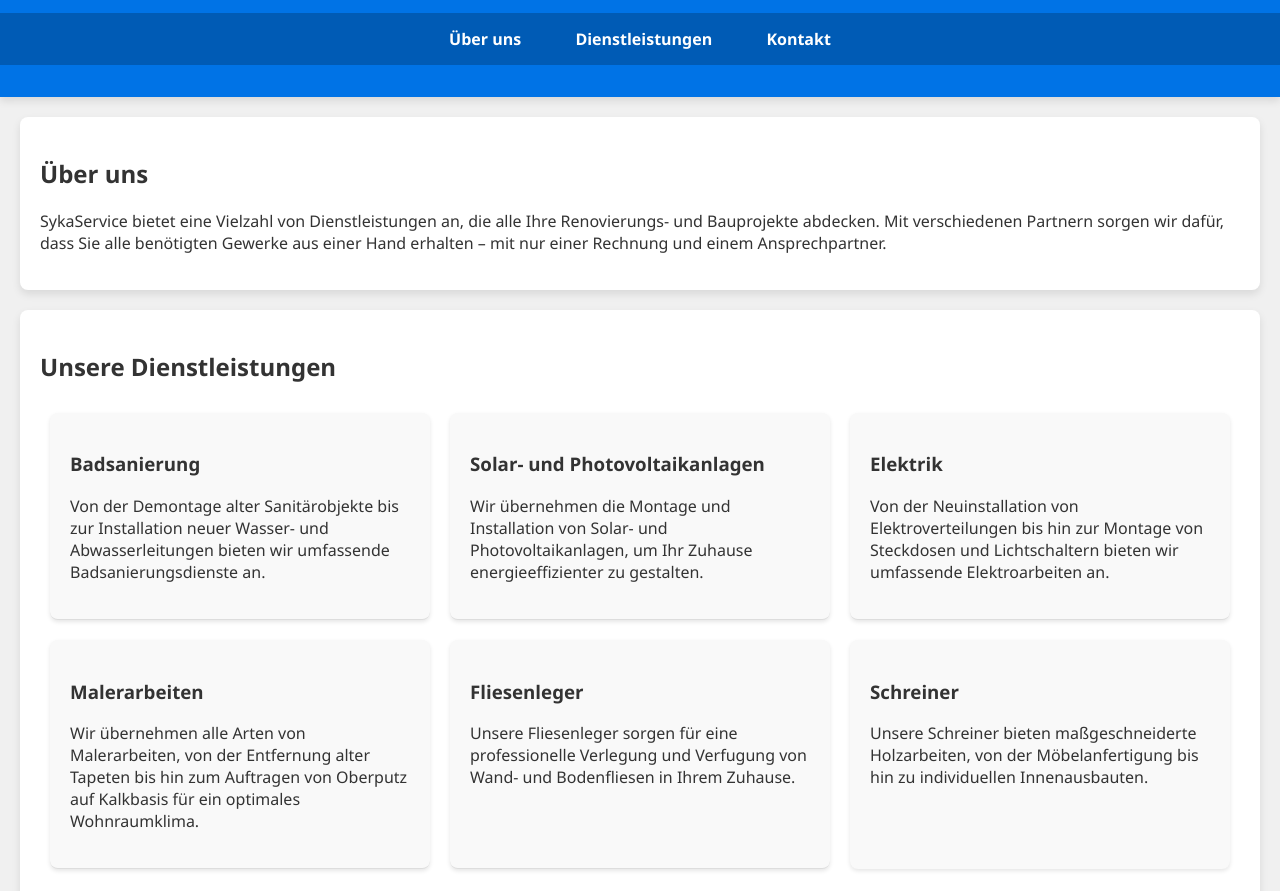
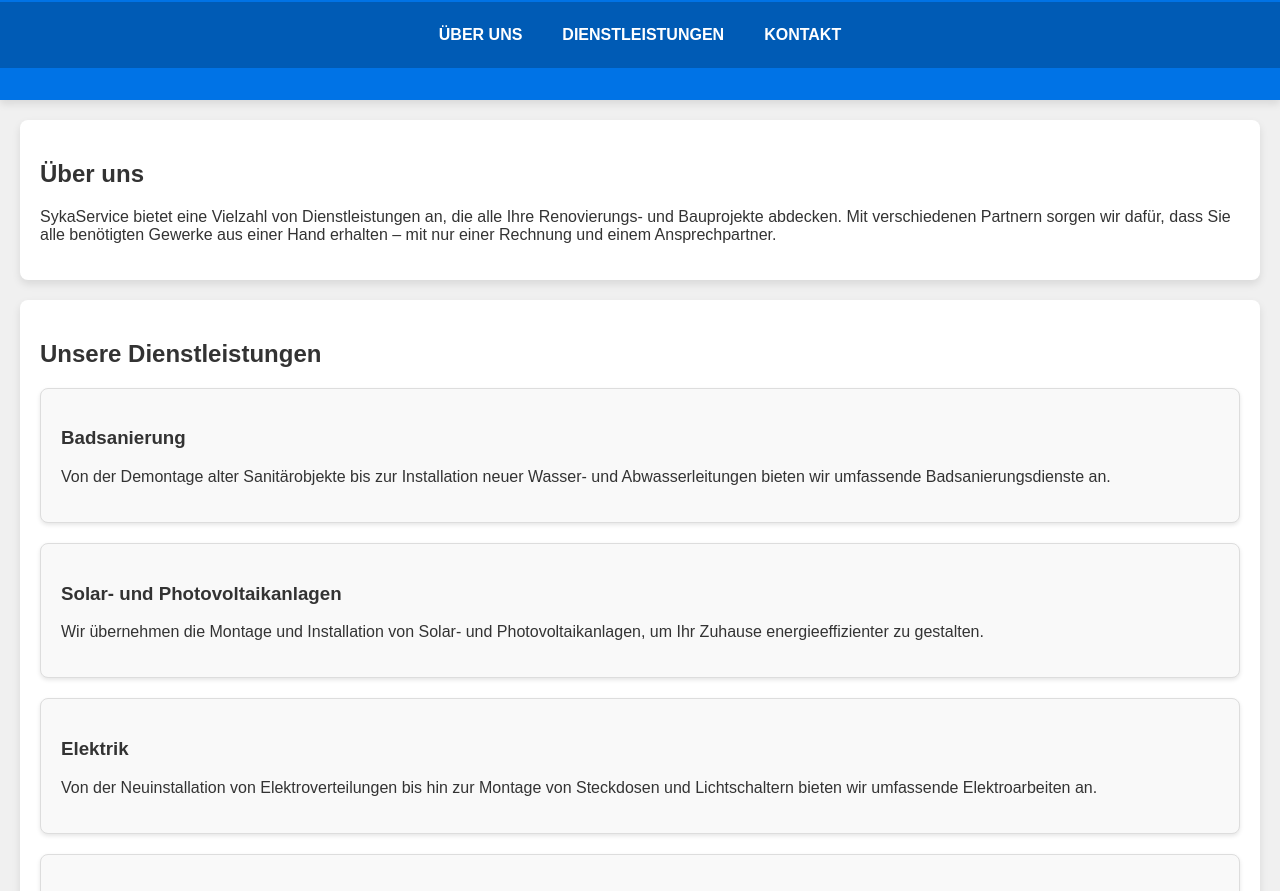
Before and after one commit to SykaService/sykaservice.github.io, a plain HTML site: page index.html in a window 1280 px wide. Shown: the part 382-1273 px from the top of the page. Drawn offline with Linux system fonts and the light colour scheme.

Commit message:
Update index.html

```diff
--- a/index.html
+++ b/index.html
@@ -6,7 +6,7 @@
     <title>SykaService - Vernetzte Handwerker</title>
     <style>
         body {
-            font-family: 'Segoe UI', Tahoma, Geneva, Verdana, sans-serif;
+            font-family: 'Arial', sans-serif;
             margin: 0;
             padding: 0;
             background-color: #f0f0f0;
@@ -24,19 +24,21 @@
             margin-bottom: 1em;
         }
         nav {
-            margin: 0 auto;
-            text-align: center;
-            background: #005bb5;
+            background-color: #005bb5;
+            display: flex;
+            justify-content: center;
+            padding: 10px 0;
         }
         nav a {
-            display: inline-block;
-            padding: 15px 25px;
             color: #fff;
+            padding: 14px 20px;
             text-decoration: none;
+            text-transform: uppercase;
             font-weight: bold;
+            transition: background 0.3s;
         }
         nav a:hover {
-            background: #004080;
+            background-color: #004080;
         }
         .container {
             max-width: 1200px;
@@ -50,24 +52,11 @@
             color: #333;
         }
         .service {
+            margin: 20px 0;
             padding: 20px;
-            margin: 20px 0;
-            border-bottom: 1px solid #ddd;
-        }
-        .service:last-child {
-            border-bottom: none;
-        }
-        .services {
-            display: flex;
-            flex-wrap: wrap;
-            justify-content: space-around;
-        }
-        .service {
-            flex: 1 1 300px;
-            margin: 10px;
-            padding: 20px;
+            border: 1px solid #ddd;
+            border-radius: 8px;
             background: #f9f9f9;
-            border-radius: 8px;
             box-shadow: 0 2px 4px rgba(0,0,0,0.1);
         }
         footer {
@@ -116,27 +105,22 @@
                 <h3>Badsanierung</h3>
                 <p>Von der Demontage alter Sanitärobjekte bis zur Installation neuer Wasser- und Abwasserleitungen bieten wir umfassende Badsanierungsdienste an.</p>
             </div>
-
             <div class="service">
                 <h3>Solar- und Photovoltaikanlagen</h3>
                 <p>Wir übernehmen die Montage und Installation von Solar- und Photovoltaikanlagen, um Ihr Zuhause energieeffizienter zu gestalten.</p>
             </div>
-
             <div class="service">
                 <h3>Elektrik</h3>
                 <p>Von der Neuinstallation von Elektroverteilungen bis hin zur Montage von Steckdosen und Lichtschaltern bieten wir umfassende Elektroarbeiten an.</p>
             </div>
-
             <div class="service">
                 <h3>Malerarbeiten</h3>
                 <p>Wir übernehmen alle Arten von Malerarbeiten, von der Entfernung alter Tapeten bis hin zum Auftragen von Oberputz auf Kalkbasis für ein optimales Wohnraumklima.</p>
             </div>
-
             <div class="service">
                 <h3>Fliesenleger</h3>
                 <p>Unsere Fliesenleger sorgen für eine professionelle Verlegung und Verfugung von Wand- und Bodenfliesen in Ihrem Zuhause.</p>
             </div>
-
             <div class="service">
                 <h3>Schreiner</h3>
                 <p>Unsere Schreiner bieten maßgeschneiderte Holzarbeiten, von der Möbelanfertigung bis hin zu individuellen Innenausbauten.</p>
```
